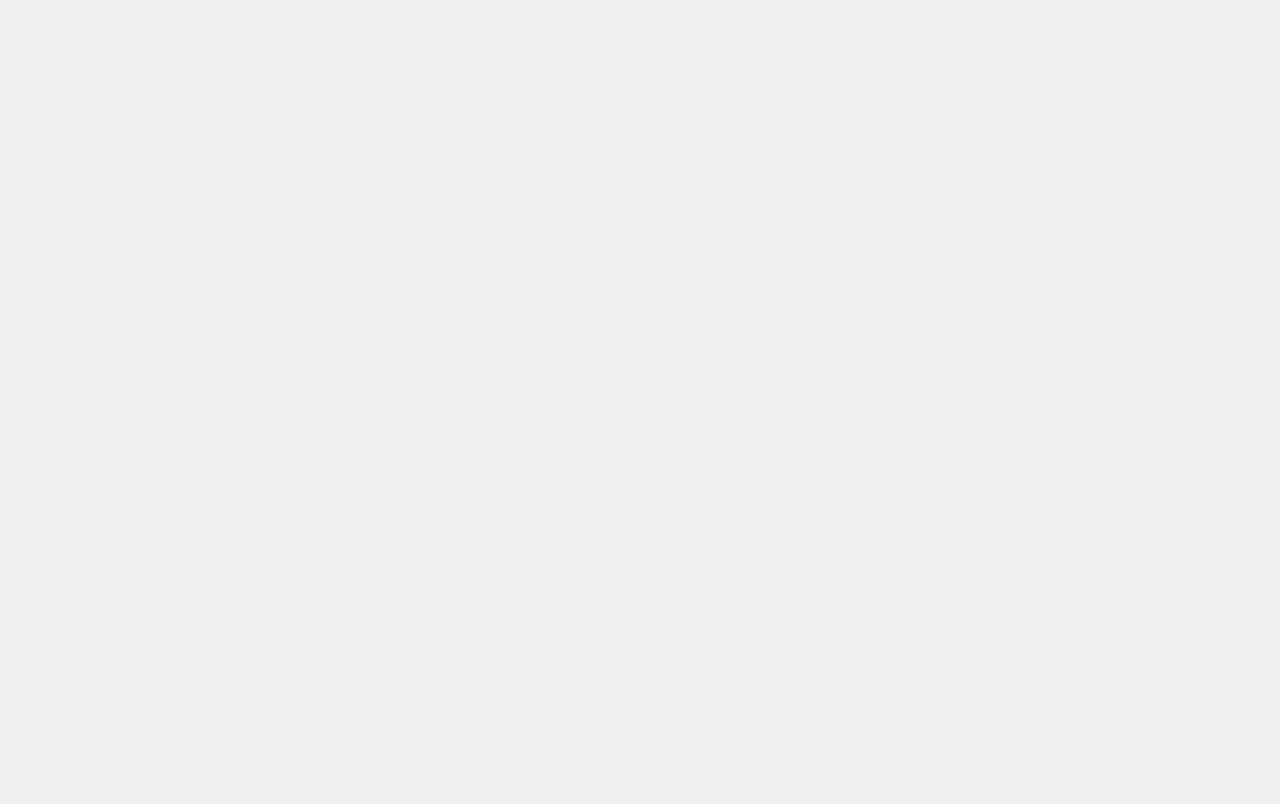
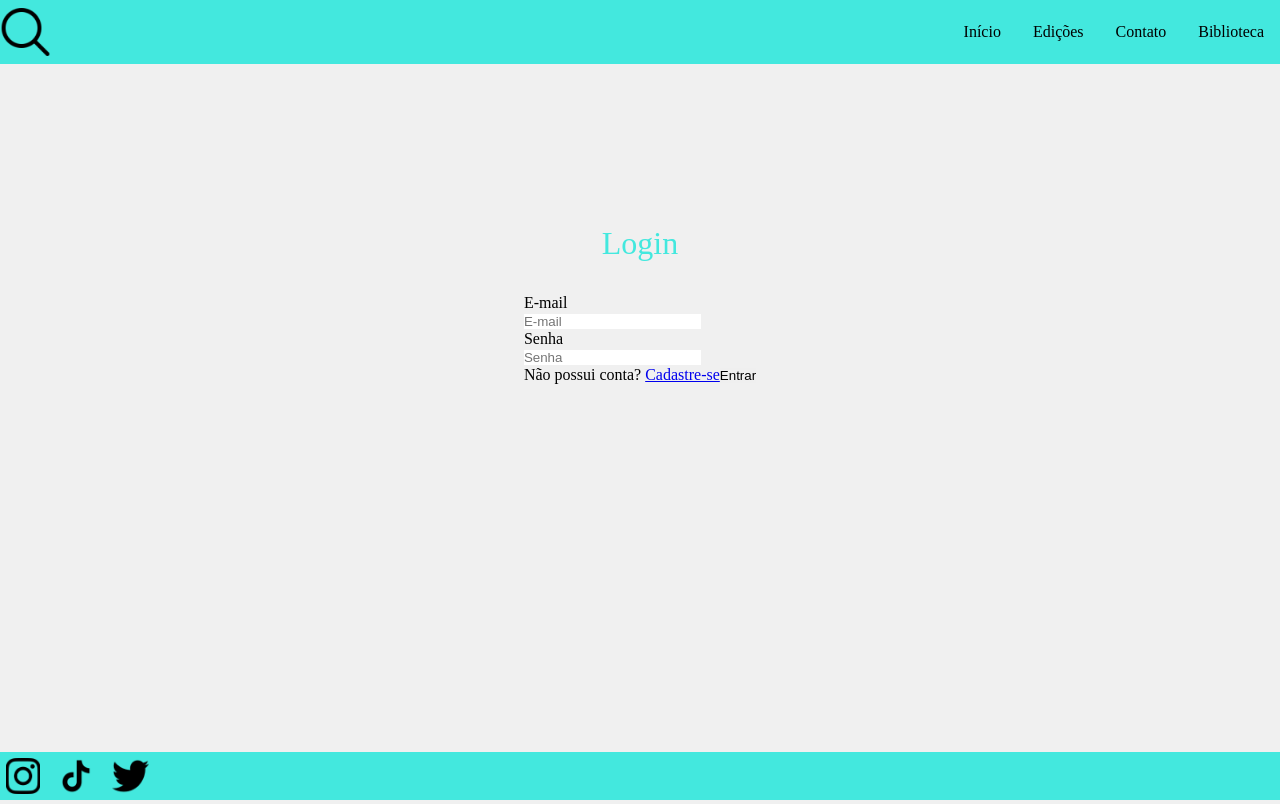
Before and after one commit to joaomarcos9741/React-Figma-Router, a React (Vite) app: page /login in a window 1280 px wide. Before the commit this address had no page. Built offline with nearby package versions, Linux system fonts and the light colour scheme; the HTML template or start-up script is replaced by a standard one; a web font is replaced by a local one.

Commit message:
pra prova

```diff
--- a/src/App.tsx
+++ b/src/App.tsx
@@ -1,25 +1,18 @@
+import { BrowserRouter } from "react-router-dom"
 import { GlobalStyle } from "./styles/GlobalStyle"
 import { RouteSoftware } from "./routers"
-import { BrowserRouter } from "react-router-dom"
-
-
+import { ToastContainer } from "react-toastify";
+import { AuthProvider } from "./contexts/authContext";
 
 function App() {
-
   return (
-    <>
-
-
-      <BrowserRouter>
-      <GlobalStyle/>
-      <RouteSoftware />
-      </BrowserRouter>
-
-
-
-    </>
-
-
+    <BrowserRouter>
+      <GlobalStyle />
+      <ToastContainer autoClose={3000} />
+      <AuthProvider>
+        <RouteSoftware />
+      </AuthProvider>
+    </BrowserRouter>
   )
 }
 
--- a/src/components/Nav/index.tsx
+++ b/src/components/Nav/index.tsx
@@ -10,8 +10,8 @@ export function NavBar(){
 
             <ul>
                 <li><a href="/">Início</a></li>
-                <li><a href="/">Edições</a></li>
-                <li><a href="/">Contato</a></li>
+                <li><a href="/cadastrar">Edições</a></li>
+                <li><a href="/login">Contato</a></li>
                 <li><a href="/biblioteca">Biblioteca</a></li>
             </ul>
 
--- /dev/null
+++ b/src/pages/Adm/index.tsx
@@ -0,0 +1,9 @@
+
+import * as S from "./styles";
+export function Adm() {
+  return (
+    <S.Section>
+      Área Administrativa
+    </S.Section>
+  );
+};
--- /dev/null
+++ b/src/pages/Adm/styles.ts
@@ -0,0 +1,5 @@
+import styled from "styled-components"
+
+export const Section = styled.section`
+  font-size: 2rem;
+`
--- /dev/null
+++ b/src/pages/Cadastrar/index.tsx
@@ -0,0 +1,68 @@
+import { FormEvent, useState } from "react";
+import { Link, useNavigate } from "react-router-dom";
+import { toast } from "react-toastify";
+
+import * as S from "./styles";
+import { IErrorResponse, IUser } from "../../interfaces/user.interface";
+import { AxiosError } from "axios";
+import { apiUser } from "../../services/data";
+
+export function Cadastrar() {
+  const navigate = useNavigate();
+  const [formData, setFormData] = useState<IUser>({
+    name: '',
+    email: '',
+    password: '',
+  })
+  async function handleChange(e: IUser) {
+    setFormData((state: IUser | undefined) => ({ ...state, ...e }))
+  }
+  async function handleSubmit(event: FormEvent<HTMLFormElement>) {
+    event.preventDefault()
+    try {
+      await apiUser.register(formData);
+      toast.success("Cadastro realizado com sucesso!");
+      navigate('/login')
+    } catch (error) {
+      const err = error as AxiosError<IErrorResponse>
+      let messages = err.response?.data.message
+      if (err.response?.data.errors) {
+        messages = err.response?.data.errors?.map((i) => i.message)
+          .reduce((total, cur) => `${total} ${cur}`)
+      }
+      toast.error(messages)
+    }
+  }
+  return (
+    <S.Section>
+      <h1>Cadastre-se</h1>
+      <form method="post" onSubmit={handleSubmit}>
+        <label htmlFor="nome">Nome</label>
+        <div>
+          <input type="text" name="name" id="nome" placeholder="Nome"
+            onChange={(e) => handleChange({ name: e.target.value })}
+            value={formData?.name}
+          />
+        </div>
+        <label htmlFor="email">E-mail</label>
+        <div>
+          <input type="email" name="email" id="email" placeholder="E-mail"
+            onChange={(e) => handleChange({ email: e.target.value })}
+            value={formData?.email}
+          />
+        </div>
+        <label htmlFor="senha">Senha</label>
+        <div>
+          <input type="password" name="senha" id="senha" placeholder="Senha"
+            onChange={(e) => handleChange({ password: e.target.value })}
+            value={formData?.password}
+          />
+        </div>
+        <p>
+          Já possui conta? <Link to="/login">Faça o login</Link>
+          <button type="submit">Salvar</button>
+        </p>
+      </form>
+    </S.Section>
+  );
+};
--- /dev/null
+++ b/src/pages/Cadastrar/styles.ts
@@ -0,0 +1,50 @@
+import styled from "styled-components"
+import { colors } from "../../styles/GlobalStyle"
+
+export const Section = styled.section`
+  height: 60vh;
+  display: flex;
+  align-items: center;
+  justify-content: center;
+  flex-direction: column;
+  margin-top: 2rem;
+  h1 {
+    color: ${colors.primary};
+    font-weight: 500;
+    margin-bottom: 2rem;
+    font-size: 2rem;
+  }
+  form {
+    background-color: ${colors.thirdLight};
+    border: 0.2rem solid ${colors.third};
+    border-radius: 1rem;
+    padding: 1.5rem;
+    div {
+      background-color: ${colors.white};
+      border: 0.15rem solid ${colors.third};
+      border-radius: 0.6rem;
+      display: flex;
+      margin: 0.5rem 0;
+      svg {
+        height: 3rem;
+        width: 3rem;
+        padding: 0.3rem;
+        color: ${colors.third};
+      }
+      input {
+        width: 100%;
+        font-size: 1rem;
+        border: 0;
+        background-color: transparent;
+      }
+    }
+    p {
+      margin-top: 1rem;
+      a {
+        text-decoration: none;
+        color: ${colors.black};
+        font-weight: bold;
+      }
+    }
+  }
+`
--- /dev/null
+++ b/src/pages/Login/index.tsx
@@ -0,0 +1,63 @@
+import { FormEvent, useState } from "react";
+import { Link, useNavigate } from "react-router-dom";
+import { toast } from "react-toastify";
+
+import * as S from "./styles";
+import { useAuth } from "../../hooks/authHook";
+import { IErrorResponse, IUser } from "../../interfaces/user.interface";
+import { AxiosError } from "axios";
+
+export function Login() {
+  const navigate = useNavigate();
+  const { signIn } = useAuth()
+  const [formData, setFormData] = useState<IUser>({
+    email: '',
+    password: '',
+  })
+  async function handleChange(e: IUser) {
+    setFormData((state: IUser | undefined) => ({ ...state, ...e }))
+  }
+  async function handleSubmit(event: FormEvent<HTMLFormElement>) {
+    event.preventDefault()
+    try {
+      const { email, password } = formData
+      await signIn({
+        email: String(email),
+        password: String(password),
+      })
+      toast.success("Login realizado com sucesso!");
+      navigate('/adm')
+    } catch (error) {
+      const err = error as AxiosError<IErrorResponse>
+      toast.error(String(err.response?.data))
+    }
+  }
+
+  return (
+    <S.Section>
+      <h1>Login</h1>
+      <form method="post" onSubmit={handleSubmit}>
+        <label htmlFor="email">E-mail</label>
+        <div>
+
+          <input type="email" name="email" id="email" placeholder="E-mail"
+            onChange={(e) => handleChange({ email: e.target.value })}
+            value={formData?.email}
+          />
+        </div>
+        <label htmlFor="senha">Senha</label>
+        <div>
+
+          <input type="password" name="senha" id="senha" placeholder="Senha"
+            onChange={(e) => handleChange({ password: e.target.value })}
+            value={formData?.password}
+          />
+        </div>
+        <p>
+          Não possui conta? <Link to="/cadastrar">Cadastre-se</Link>
+          <button type="submit">Entrar</button>
+        </p>
+      </form>
+    </S.Section>
+  );
+};
--- /dev/null
+++ b/src/pages/Login/styles.ts
@@ -0,0 +1,16 @@
+import styled from "styled-components"
+import { colors } from "../../styles/GlobalStyle"
+
+export const Section = styled.section`
+  height: 60vh;
+  display: flex;
+  align-items: center;
+  justify-content: center;
+  flex-direction: column;
+  h1 {
+    color: ${colors.primary};
+    font-weight: 500;
+    margin-bottom: 2rem;
+    font-size: 2rem;
+  }
+`
--- a/src/pages/index.ts
+++ b/src/pages/index.ts
@@ -1,3 +1,6 @@
 export{ Home as PageHomes } from "./Home"
 export { Biblioteca as PageBiblioteca} from "./Biblioteca"
 export { Layout as PageLayout } from "./Layout"
+export { Adm as PageAdm } from "./Adm"
+export { Cadastrar as PageCadastrar } from "./Cadastrar"
+export { Login as PageLogin } from "./Login"
--- /dev/null
+++ b/src/routers/ProtectedRoute.tsx
@@ -0,0 +1,33 @@
+import Loading from '../components/Loading';
+import { useAuth } from '../hooks/authHook'
+import { useEffect, useState } from 'react'
+import { Navigate, Outlet } from 'react-router-dom'
+
+export default function ProtectedRoute() {
+  const [isLoading, setIsLoading] = useState(true);
+  const [isAuth, setIsAuth] = useState(true);
+  const { loadUserStorageData } = useAuth()
+
+  useEffect(() => {
+    async function fetchData() {
+      const verifyAuth = await loadUserStorageData()
+      setIsAuth(verifyAuth)
+      setIsLoading(false)
+    }
+    fetchData()
+  }, [loadUserStorageData])
+
+  if (isLoading) {
+    return <Loading />
+  }
+
+  return (
+    <>
+      {isAuth ? (
+        <Outlet />
+      ) : (
+        <Navigate to='/login' replace={true} />
+      )}
+    </>
+  )
+}
--- a/src/routers/index.tsx
+++ b/src/routers/index.tsx
@@ -1,13 +1,20 @@
-import { Routes, Route } from "react-router-dom"
-import { PageHomes, PageBiblioteca, PageLayout } from "../pages"
+import { Routes, Route } from 'react-router-dom'
+import { PageAdm, PageCadastrar, PageHomes, PageLayout, PageBiblioteca, PageLogin } from '../pages'
+import ProtectedRoute from './ProtectedRoute'
 
-export function RouteSoftware() {
+export const RouteSoftware = () => {
   return (
     <Routes>
       <Route path="/" element={<PageLayout />}>
         <Route path="" element={<PageHomes />} />
-        <Route path="biblioteca" element={<PageBiblioteca />} />
+        <Route path="/biblioteca" element={<PageBiblioteca />} />
+        <Route path="/cadastrar" element={<PageCadastrar />} />
+        <Route path="/login" element={<PageLogin />} />
+        <Route path="/adm" element={<ProtectedRoute />}>
+          <Route path="" element={<PageAdm />} />
+        </Route>
       </Route>
+
     </Routes>
   )
 }
--- a/src/styles/GlobalStyle.ts
+++ b/src/styles/GlobalStyle.ts
@@ -1,13 +1,14 @@
-import styles, { createGlobalStyle } from "styled-components"
-
+import { createGlobalStyle } from "styled-components";
+import 'react-toastify/dist/ReactToastify';
 export const colors = {
     primary: "#43E8DE",
     secondary: "#000000",
     third: "#F0F0F0",
     fourth: "#B068C9",
     black: "#000000",
+    thirdLight: "#d9d9d9",
+    white: "#fff",
     while: "#f0f0f0"
-
 }
 
 export const GlobalStyle = createGlobalStyle`
```
